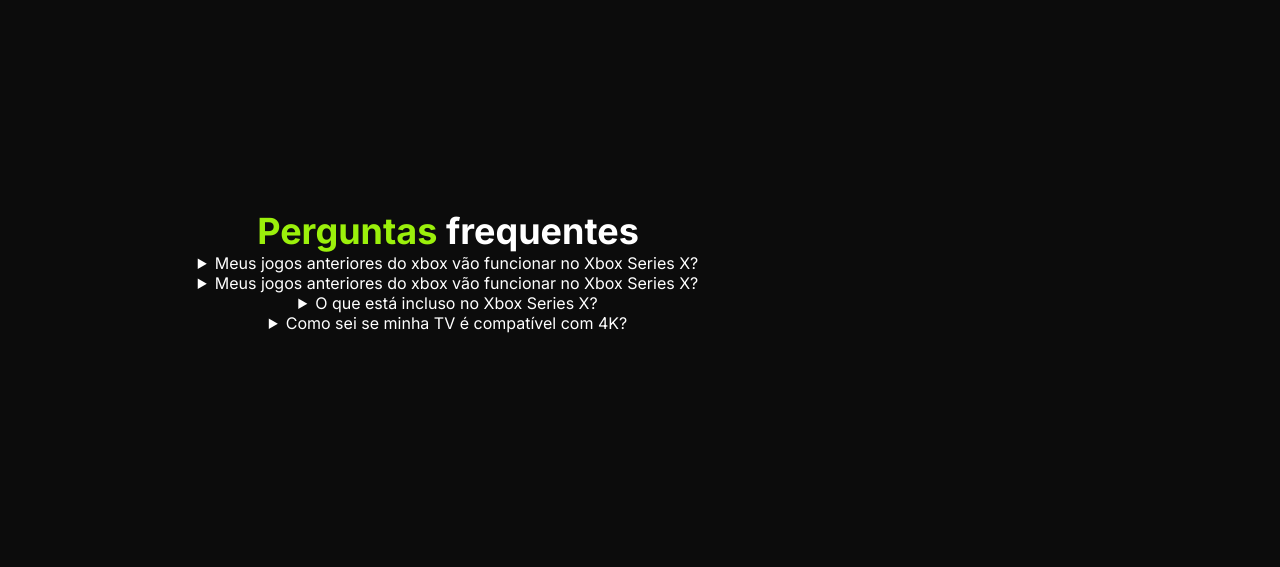
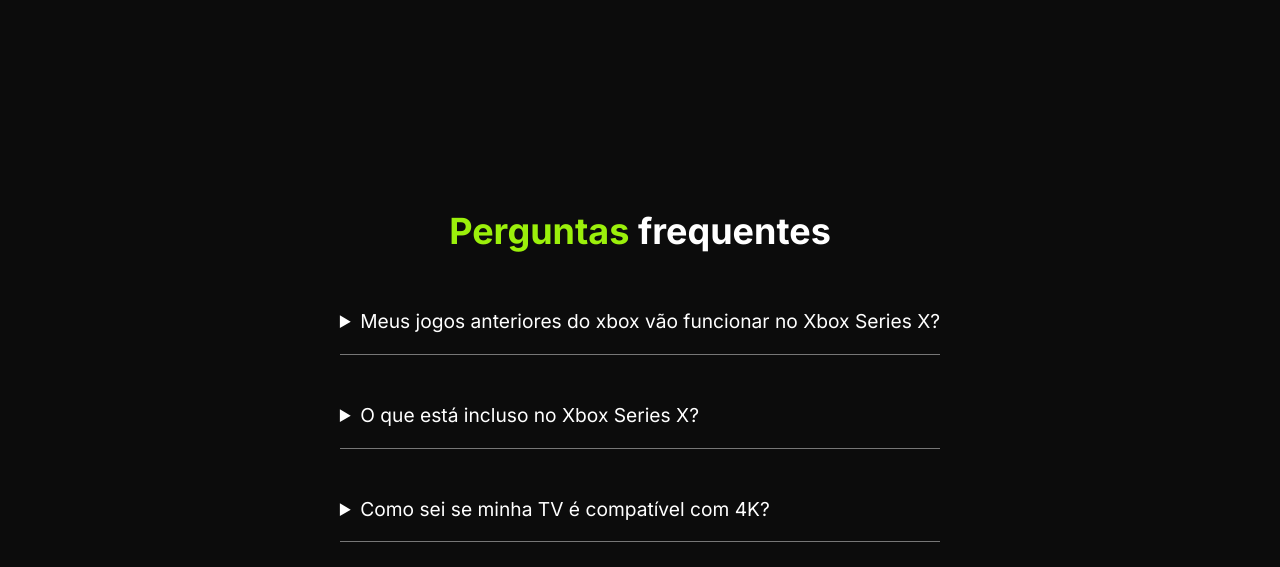
Before and after one commit to kauamalves/xbox-page, a plain HTML site: page index.html in a window 1280 px wide. Shown: the part 532-1099 px from the top of the page. Drawn offline with Linux system fonts and the light colour scheme.

Commit message:
stilishing summary & faq

```diff
--- a/css/style.css
+++ b/css/style.css
@@ -33,7 +33,7 @@
 
     .links {
         a {
-            margin: 0 .5rem;
+            margin: 0 1rem;
 
         }
     }
@@ -150,19 +150,50 @@
 }
 
 .faq {
+    width: 100% !important;
     margin-top: 5rem;
     display: flex;
     flex-direction: column;
     justify-content: center;
     align-items: center;
-    width: 70%;
 
     h1 {
         font-size: 36px;
     }
 
-    details {
-        background-color: var(--Transparent);
+    .questions{
+        margin-top: 2rem;
+    }
+
+    .question{
+        display: flex;
+        padding: 1.5rem;
+
+        details{
+            width: 100%;
+            cursor: pointer;
+
+            p{
+                margin-top: 2rem;
+                color: var(--Dark-20);
+            }
+        }
+
+        details::after{
+            content: '';
+            display: block; /* Faz a linha ocupar espaço */
+            height: 1px; /* Espessura da linha */
+            background-color: var(--Dark-20); /* Cor da linha */
+            margin-top: 1.3rem; /* Espaçamento acima da linha */
+        }
+
+        summary{
+            font-size: 1.2rem;
+
+            span{
+                color: var(--White);
+            }
+        }
     }
 }
 
--- a/index.html
+++ b/index.html
@@ -47,13 +47,10 @@
                     <h1><span>Desempenho</span> aperfeiçoado</h1>
                     <p> O controle sem fio do Xbox traz um design elegante, conforto refinado e compartilhamento
                         instantâneo para um favorito comum.</p>
-
+                </div>
             </div>
 
-
-            </div>
-
-                <img src="./assets/imgs/controle-xbox.png" alt="">
+            <img src="./assets/imgs/controle-xbox.png" alt="xbox control">
         </div>
     </section>
 
@@ -69,33 +66,34 @@
     <section class="faq" id="faq">
         <h1><span>Perguntas</span> frequentes</h1>
 
+        <div class="questions">
             <div class="question">
                 <details>
-                <summary>Meus jogos anteriores do xbox vão funcionar no Xbox Series X?</summary>
+                    <summary>
+                        <span>Meus jogos anteriores do xbox vão funcionar no Xbox Series X?</span>
+                    </summary>
+                    <p>Lorem ipsum dolor sit amet consectetur adipisicing elit.</p>
+
+                </details>
+            </div>
+
+            <div class="question">
+                <details>
+                    <summary>
+                        <span>O que está incluso no Xbox Series X?</span>
+                    </summary>
                     <p>Lorem ipsum dolor sit amet consectetur adipisicing elit.</p>
                 </details>
             </div>
 
             <div class="question">
                 <details>
-                <summary>Meus jogos anteriores do xbox vão funcionar no Xbox Series X?</summary>
+                    <summary>
+                        <span>Como sei se minha TV é compatível com 4K?</span>
+                    </summary>
                     <p>Lorem ipsum dolor sit amet consectetur adipisicing elit.</p>
                 </details>
             </div>
-
-
-        <div class="question">
-            <details>
-                <summary>O que está incluso no Xbox Series X?</summary>
-                <p>Lorem ipsum dolor sit amet consectetur adipisicing elit.</p>
-            </details>
-        </div>
-
-        <div class="question">
-            <details>
-                <summary>Como sei se minha TV é compatível com 4K?</summary>
-                <p>Lorem ipsum dolor sit amet consectetur adipisicing elit.</p>
-            </details>
         </div>
 
     </section>
```
Lines whose indentation alone changed are shown as unchanged.
